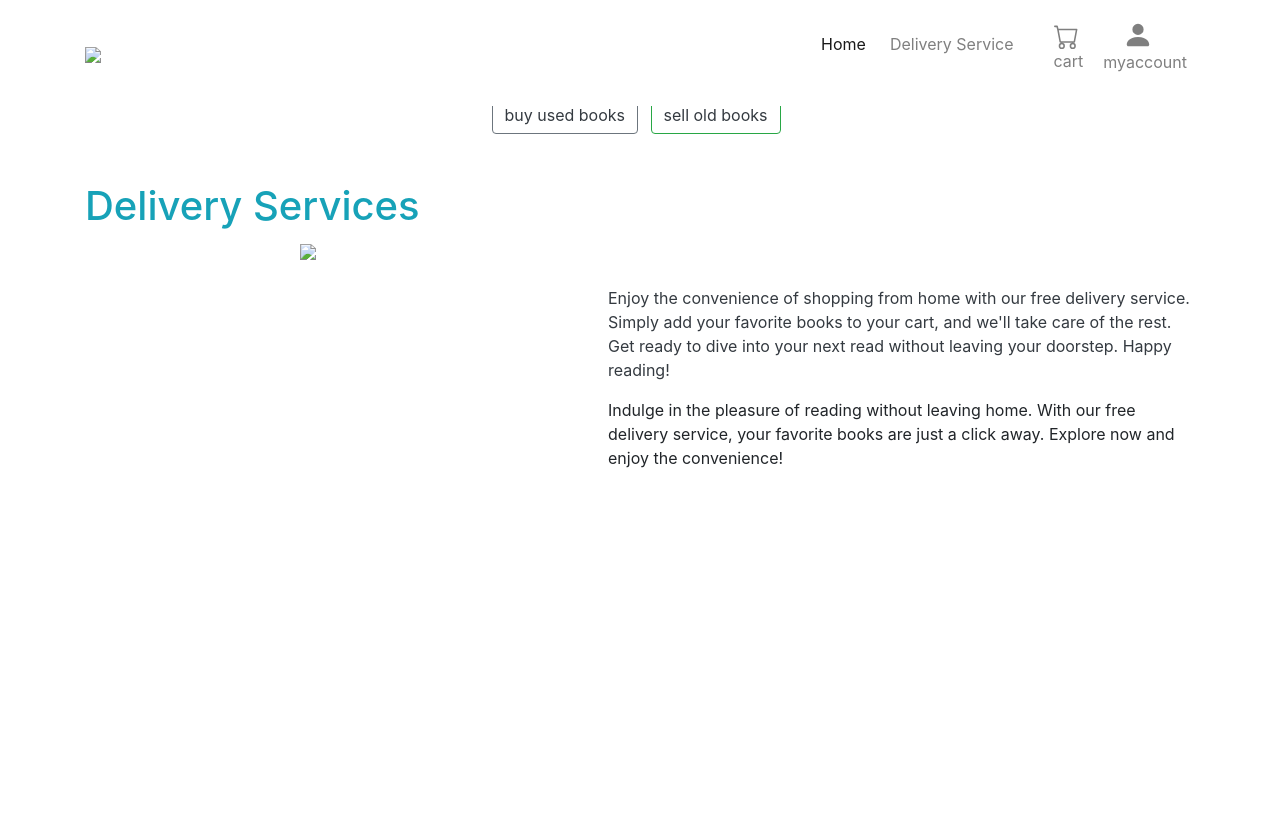
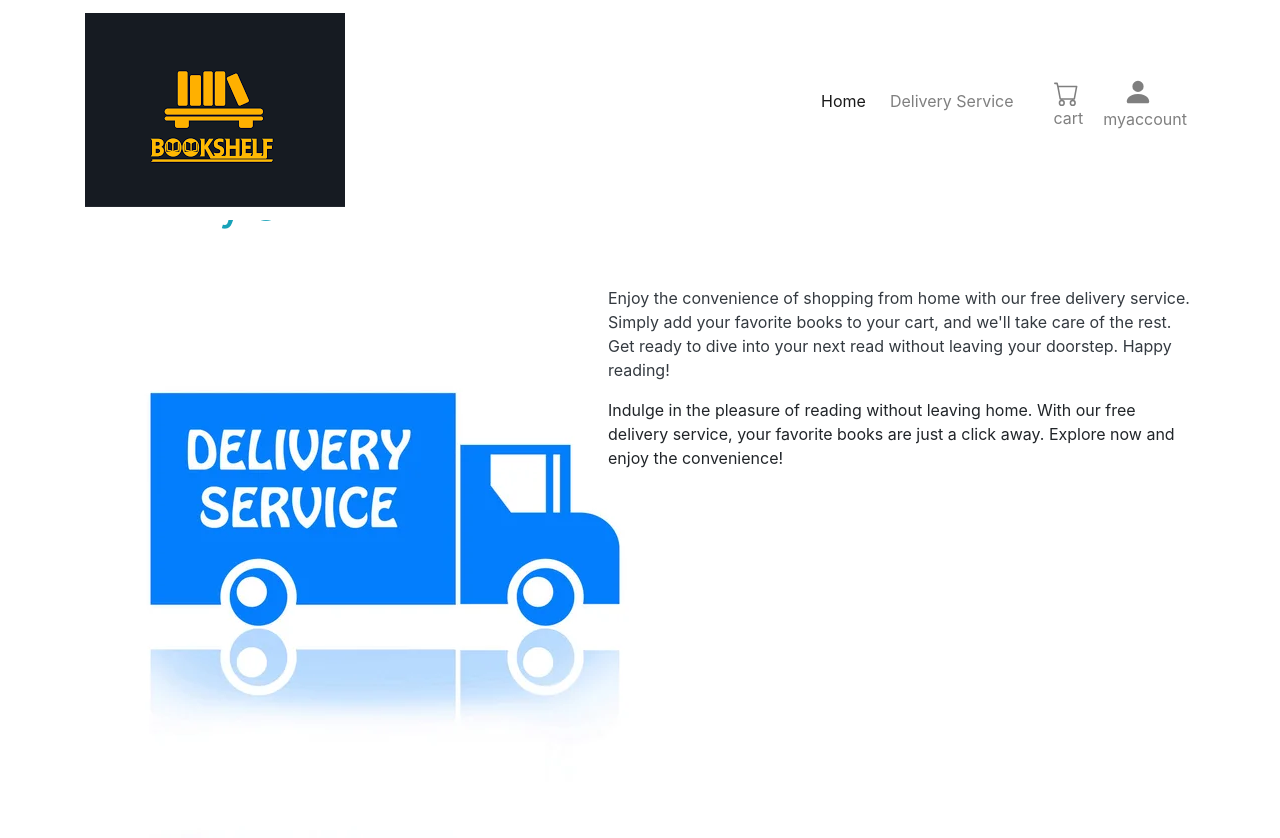
Before and after one commit to bMadhavvarma/Landing_page, a plain HTML site: page index.html in a window 1280 px wide. Before the commit the page ends 800 px from the top, so only its background shows below. Drawn offline with nearby package versions, Linux system fonts and the light colour scheme.

Commit message:
Update index.html

```diff
--- a/index.html
+++ b/index.html
@@ -32,7 +32,7 @@
     <nav class="navbar fixed-top navbar-expand-lg navbar-light bg-white">
       <div class="container">
         <a class="navbar-brand" href="#">
-          <img src="./images/booksell.png" class="logoimage" />
+          <img src="./booksell.png" class="logoimage" />
         </a>
         <button
           class="navbar-toggler"
@@ -123,7 +123,7 @@
             </div>
           </div>
           <div class="col-12 col-md-5 mt-0 text-center">
-            <img src="./images/deliveryservice.jpg" class="deliveryimg" />
+            <img src="deliveryservice.jpg" class="deliveryimg" />
           </div>
           <div class="col-12 col-md-7">
             <p class="text-dark ml-5 mt-5">
```
